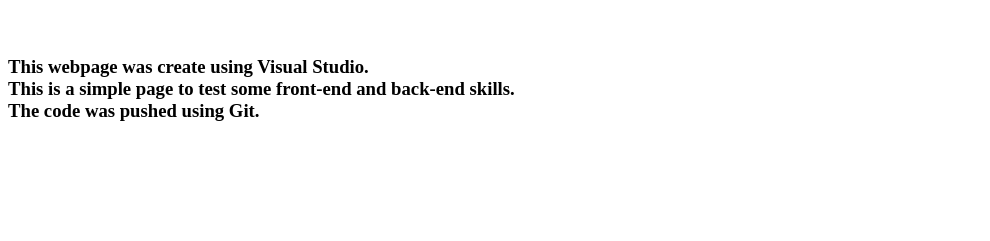
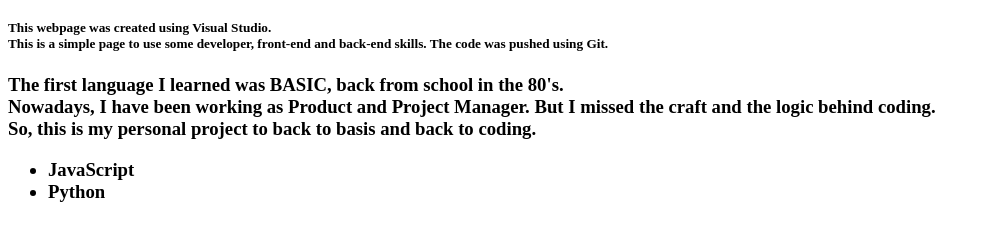
Before and after one commit to danie1664/daniel_site, a plain HTML site: page index.html in a window 1280 px wide. Shown: the part 61-302 px from the top of the page, without its empty margins (0-990 px from the left). Drawn offline with Linux system fonts and the light colour scheme.

Commit message:
Edit index.html

```diff
--- a/index.html
+++ b/index.html
@@ -9,9 +9,21 @@
 
     <body>
         <h1>Daniel's Page</h1>
-        <br>
-        <h3>This webpage was create using Visual Studio. <br>This is a simple page to test
-            some front-end and back-end skills. <br>The code was pushed using Git.
+
+        <h5>This webpage was created using Visual Studio. <br>This is a simple page to use
+            some developer, front-end and back-end skills. <strong>The code was pushed using Git.</strong>
+        </h5>
+        <h3>The first language I learned was BASIC, back from school in the 80's.<br>
+            Nowadays, I have been working as Product and Project Manager. But I missed the craft and
+            the logic behind coding.<br>
+            So, this is my personal project to back to basis and back to coding.
+        <ul>
+            <li>JavaScript</li>
+            <li>Python</li>
+
+        </ul>
+
+
         </h3>
     </body>
 
```
